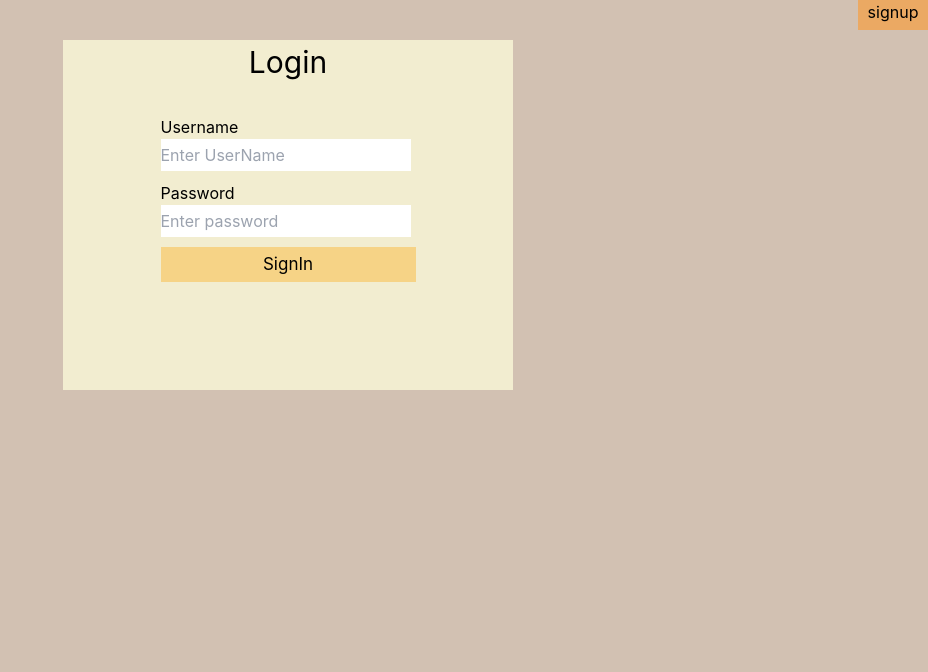
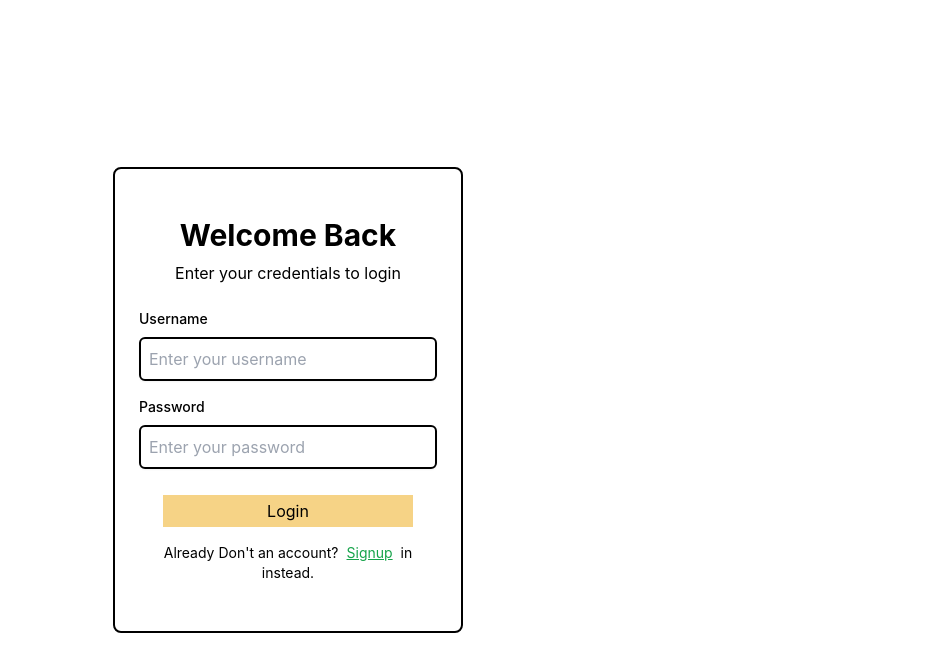
Before and after one commit to chetansource/Chat-app, a React (Create React App) app in the folder client/: page / in a window 1280 px wide. Shown: the top 672 px of the page, without its empty margins (352-1280 px from the left). Built offline with nearby package versions, Linux system fonts and the light colour scheme.

Commit message:
login page css and styling is changed

```diff
--- a/client/src/components/LoginPage.js
+++ b/client/src/components/LoginPage.js
@@ -39,35 +39,75 @@ function LoginPage() {
   }
 
   return (
-    <div className="loginpage">
-      <div className="loginbar">
-        <button className="barelement" onClick={signupRoute}>
-          signup
-        </button>
-      </div>
-      <form className="loginform" onSubmit={(e) => e.preventDefault()}>
-        <div className="container">
-          <div className="title">Login</div>
-          <div className="elements">
-            <label>Username</label>
-            <input
-              className="username"
-              placeholder="Enter UserName"
-              value={userName}
-              onChange={(event) => setUserName(event.target.value)}
-            ></input>
-            <label className="passlabel">Password</label>
-            <input
-              type="password"
-              className="password"
-              placeholder="Enter password"
-              value={password}
-              onChange={(event) => setPassword(event.target.value)}
-            ></input>
+    <div className="flex items-center h-screen">
+      <form
+        className="mx-auto max-w-[350px] space-y-6 border-2 border-black px-6
+  py-12 rounded-lg"
+        onSubmit={(e) => e.preventDefault()}
+      >
+        <div className="space-y-2 text-center ">
+          <h1 className="text-3xl font-bold">Welcome Back </h1>
+          <p className="text-black ">
+            Enter your credentials to login
+          </p>
+        </div>
+        <div>
+          <div className="space-y-4">
+            <div className="space-y-2">
+              <label
+                className="block text-sm font-medium text-black"
+                htmlFor="username"
+              >
+                Username
+              </label>
+              <input
+                className="block w-full border-2 border-black rounded-md
+        shadow-sm p-2"
+                id="username"
+                placeholder="Enter your username"
+                required
+                type="text"
+                value={userName}
+                onChange={(e) => setUserName(e.target.value)}
+              />
+            </div>
+            <div className="space-y-2">
+              <label
+                className="block text-sm font-medium text-black"
+                htmlFor="password"
+              >
+                Password
+              </label>
+              <input
+                className="block w-full border-2 border-black rounded-md shadow-sm p-2"
+                id="password"
+                placeholder="Enter your password"
+                required
+                type="password"
+                value={password}
+                onChange={(e) => setPassword(e.target.value)}
+              />
+            </div>
+            <div className="flex justify-center">
+              <button
+                className="w-full btn btn-primary  flex justify-center pt-1"
+                type="submit"
+                onClick={LoginUser}
+              >
+                Login
+              </button>
+            </div>
             <p className="loginError">{errorMessage}</p>
-            <button className="addUser" onClick={LoginUser}>
-              SignIn
-            </button>
+            <div className="mt-4 text-center text-sm">
+              Already Don't an account?
+              <button
+                onClick={signupRoute}
+                className="px-2 text-green-600 underline"
+              >
+                Signup
+              </button>
+              in instead.
+            </div>
           </div>
         </div>
       </form>
--- a/client/src/components/SignUpPage.js
+++ b/client/src/components/SignUpPage.js
@@ -46,13 +46,12 @@ function SignUpPage() {
   }
 
   return (
-    // <div className="wrapper">
     <div className="flex items-center h-screen">
       <form
-        className="mx-auto max-w-[350px] space-y-6"
+        className="mx-auto max-w-[350px] space-y-6 border-2 border-black px-6 py-12 rounded-lg"
         onSubmit={(e) => e.preventDefault()}
       >
-        <div className="space-y-2 text-center">
+        <div className="space-y-2 text-center ">
           <h1 className="text-3xl font-bold">Sign Up</h1>
           <p className="text-black ">
             Enter your information to create an account
```
